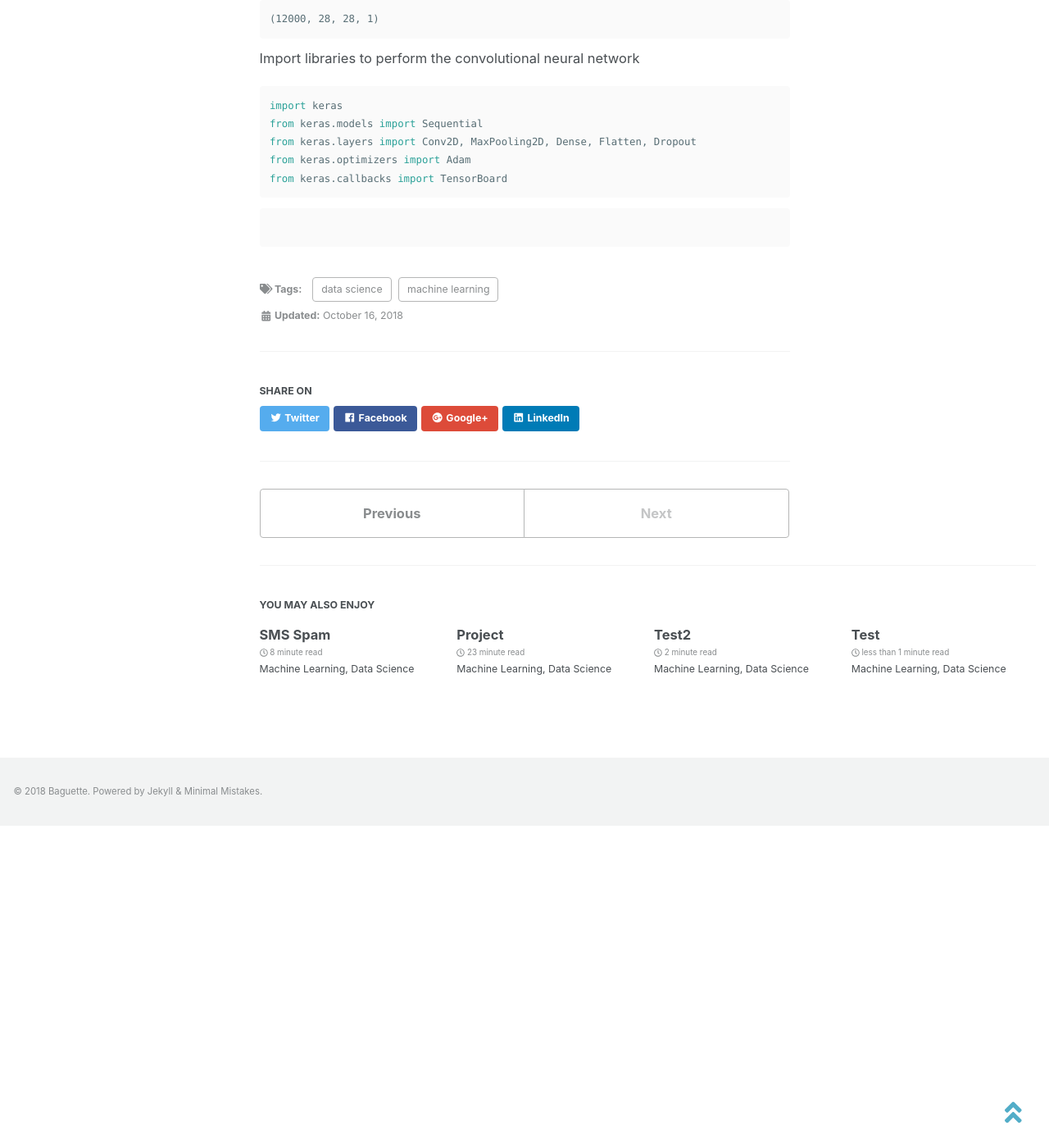
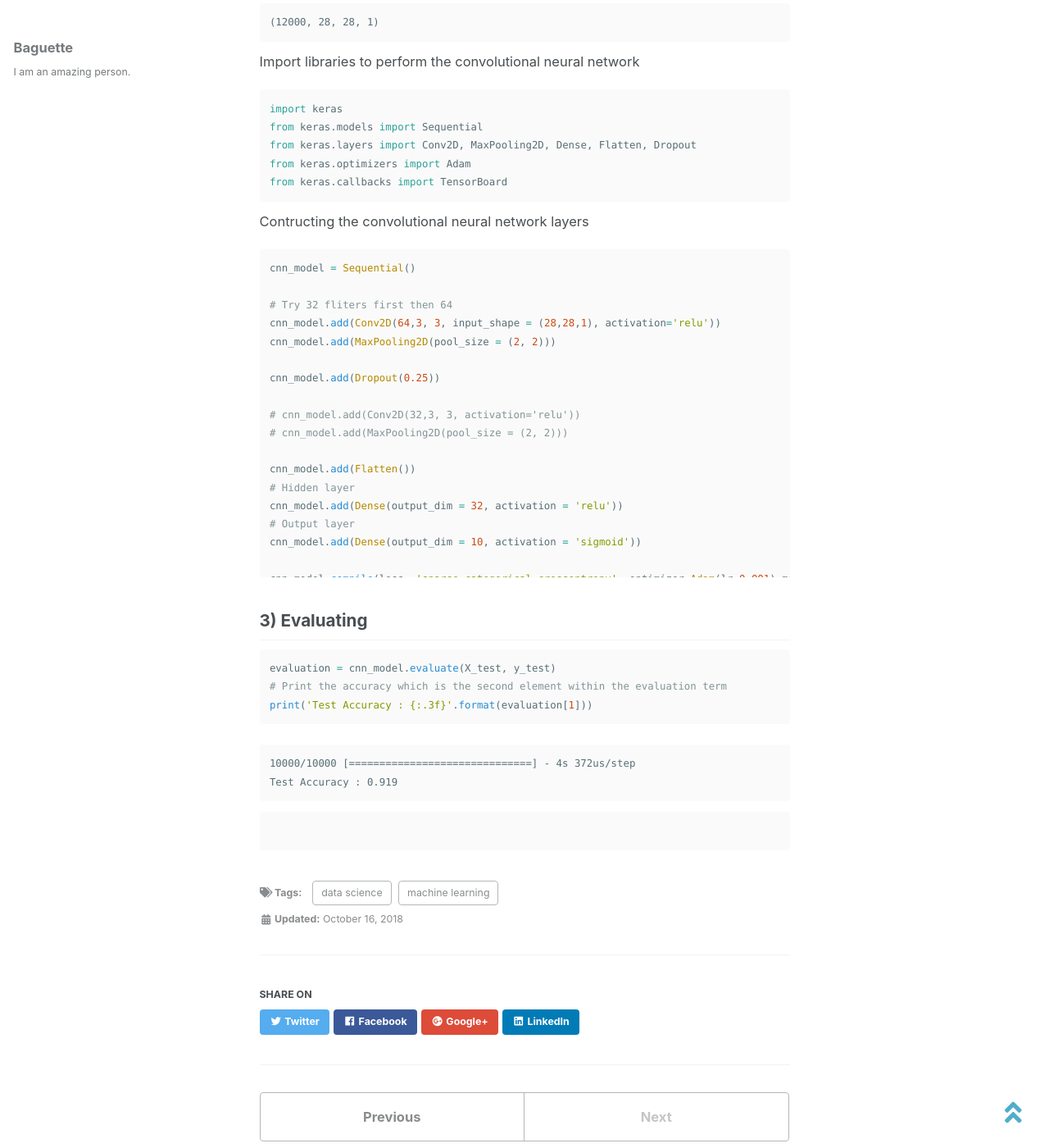
Before and after one commit to baguettexci/baguettexci.gituhb.io, a Jekyll site: the page built from _posts/2018-10-16-Fashion-MNIST.md, in a window 1280 px wide and 1400 px high, scrolled down 5519 px. Shown: the whole window at 82% size. Built offline with Jekyll 4.4.1, drawn with Linux system fonts in a browser that asks for light colours; nearby versions of some CDN libraries; formulas are drawn with MathJax 3; before the commit the page ends 6526 px from its top, so only the background shows below that; some of the changed text lies outside the part shown.

Commit message:
Update 2018-10-16-Fashion-MNIST.md

````diff
--- a/_posts/2018-10-16-Fashion-MNIST.md
+++ b/_posts/2018-10-16-Fashion-MNIST.md
@@ -273,7 +273,8 @@
 ## 3) Training
 Prepare the training and testing dataset. Since the image data in x_train and x_test is from 0 to 255 , we need to rescale this from 0 to 1 by performing a normalization.
 <br/>
-$${\text Normalization}= \frac{X - X_{\text min}}{X_{\text max} - X_{\text min}}= \frac{X - 0}{255 - 0}$$
+$${\text Normalization}= \frac{X - X_{\text min}}{X_{\text max} - X_{\text min}}= \frac{(X - 0)}{(255 - 0)}$$
+<br/>
 Therefore in order to do this we need to divide the X_train and X_test by 255
 ```python
 X_train = training[:,1:]/255
@@ -286,7 +287,7 @@
 from sklearn.model_selection import train_test_split
 X_train, X_validate, y_train, y_validate = train_test_split(X_train, y_train, test_size = 0.2, random_state = 5)
 ```
-Reshape the data to be in a form of 28x28x1(1 indicating a grayscale image), a form that the convolutional neural network will accept the data.
+Reshape the data to be in a form of 28x28x1 (1 indicating a grayscale image), a form that the convolutional neural network will accept the data.
 ```python
 X_train = X_train.reshape(X_train.shape[0], *(28, 28, 1))
 X_test = X_test.reshape(X_test.shape[0], *(28, 28, 1))
@@ -320,6 +321,49 @@
 from keras.optimizers import Adam
 from keras.callbacks import TensorBoard
 ```
+Contructing the convolutional neural network layers
+```python
+cnn_model = Sequential()
+
+# Try 32 fliters first then 64
+cnn_model.add(Conv2D(64,3, 3, input_shape = (28,28,1), activation='relu'))
+cnn_model.add(MaxPooling2D(pool_size = (2, 2)))
+
+cnn_model.add(Dropout(0.25))
+
+# cnn_model.add(Conv2D(32,3, 3, activation='relu'))
+# cnn_model.add(MaxPooling2D(pool_size = (2, 2)))
+
+cnn_model.add(Flatten())
+# Hidden layer
+cnn_model.add(Dense(output_dim = 32, activation = 'relu'))
+# Output layer
+cnn_model.add(Dense(output_dim = 10, activation = 'sigmoid'))
+
+cnn_model.compile(loss ='sparse_categorical_crossentropy', optimizer=Adam(lr=0.001),metrics =['accuracy'])
+
+epochs = 50
+cnn_model.fit(X_train,
+              y_train,
+              batch_size = 512,
+              nb_epoch = epochs,
+              verbose = 1,
+              validation_data = (X_validate, y_validate))
+```
+{% highlight text %}
+
+{% endhighlight %}
+
+## 3) Evaluating
+```python
+evaluation = cnn_model.evaluate(X_test, y_test)
+# Print the accuracy which is the second element within the evaluation term
+print('Test Accuracy : {:.3f}'.format(evaluation[1]))
+```
+{% highlight text %}
+10000/10000 [==============================] - 4s 372us/step
+Test Accuracy : 0.919
+{% endhighlight %}
 
 
 
````
